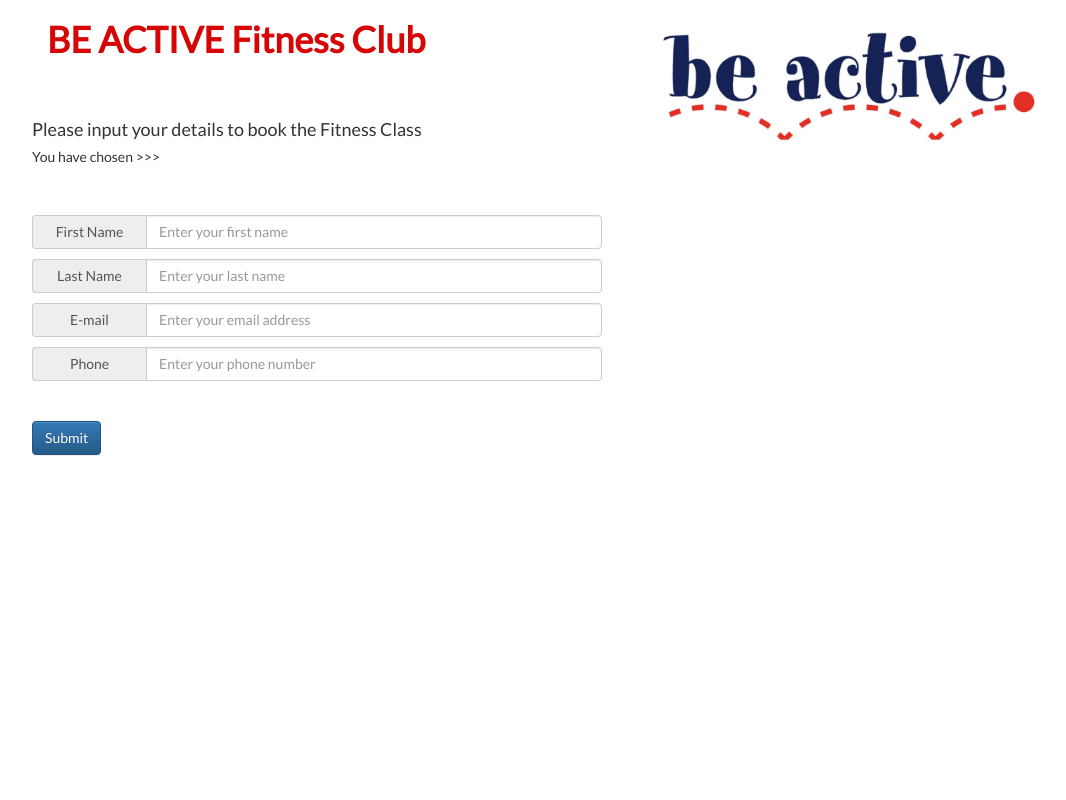
After one commit to annlii/fitness-club, a Django app: page /book in a window 1280 px wide. The commit adds this page. Shown: the whole page, without its empty margins (38-1104 px from the left). Run offline with Django 3.2, Linux system fonts and the light colour scheme; some libraries are stand-ins or nearby versions.

Commit message:
Tamplates divided into base and the rest, new template - book, logo added, changed look of site

```diff
--- a/club/static/css/club.css
+++ b/club/static/css/club.css
@@ -1,16 +1,32 @@
 h1 a {
-    color: #F50ABA;
+    color: #D60606;
 	font-weight: bold;
-	font-family: 'Indie Flower';
+	padding-left: 70px;
+
 }
 
 li a {
-    color: #0AAEF5;
 	font-weight: bold;
 }
 
 body {
+	margin: 0;
+    padding: 0;
     padding-left: 15px;
 	padding-right: 15px;
 	font-family: 'Lato';
 }
+
+.input-group-addon {
+    width: 20%;
+}
+
+.input-group {
+    width: 50%;
+}
+
+img {
+	position: absolute;
+    right: 15%;
+    width: 400px;
+}
--- /dev/null
+++ b/club/templates/club/base.html
@@ -0,0 +1,22 @@
+{% load staticfiles %}
+<html>
+    <head>
+        <title>BE ACTIVE</title>
+		<link rel="stylesheet" href="//maxcdn.bootstrapcdn.com/bootstrap/3.3.6/css/bootstrap.min.css">
+		<link rel="stylesheet" href="//maxcdn.bootstrapcdn.com/bootstrap/3.3.6/css/bootstrap-theme.min.css">
+		<link href='https://fonts.googleapis.com/css?family=Indie+Flower' rel='stylesheet' type='text/css'>
+		<link href='https://fonts.googleapis.com/css?family=Lato' rel='stylesheet' type='text/css'>
+		<link rel="stylesheet" href="{% static 'css/club.css' %}">
+    </head>
+	<body>
+		 <div>
+			<img src="{% static 'images/logo.png' %}"/>
+            <h1><a href="{%url 'homepage' %}">BE ACTIVE Fitness Club</a></h1>
+        </div>
+		<br></br>
+		<div class="content container">
+           	{% block content %}
+			{% endblock %}
+        </div>
+    </body>
+</html>
--- /dev/null
+++ b/club/templates/club/book.html
@@ -0,0 +1,33 @@
+{% extends 'club/base.html' %}
+
+{% block content %}
+<div>
+	<h4>Please input your details to book the Fitness Class</h4>
+	<h5>You have chosen >>> </h5>
+	<br></br>
+</div>
+<form>
+  <div class="input-group">
+  <span class="input-group-addon" width="10px">First Name</span>
+  <input type="text" class="form-control" name="FirstName" placeholder="Enter your first name">
+  </div>
+  <p></p>
+  <div class="input-group">
+  <span class="input-group-addon">Last Name</span>
+  <input type="text" class="form-control" name="LastName" placeholder="Enter your last name">
+  </div>
+  <p></p>
+  <div class="input-group">
+  <span class="input-group-addon">E-mail</span>
+  <input type="text" class="form-control" name="Email" placeholder="Enter your email address">
+  </div>
+  <p></p>
+  <div class="input-group">
+  <span class="input-group-addon">Phone</span>
+  <input type="text" class="form-control" name="Phone" placeholder="Enter your phone number">
+  </div>
+  <br></br>
+  <td><a href=""><button type="button" class="btn btn-primary">Submit</button></a></td>
+</form>
+
+{% endblock %}
--- a/club/urls.py
+++ b/club/urls.py
@@ -1,7 +1,9 @@
 """URL module"""
 from django.conf.urls import url
-from club.views import HomePageView
+from .views import HomePageView
+from .views import BookView
 
 urlpatterns = [
-    url(r'^$', HomePageView.as_view()),
+    url(r'^$', HomePageView.as_view(), name='homepage'),
+    url(r'^book$', BookView.as_view(), name='book'),
 ]
--- a/club/views.py
+++ b/club/views.py
@@ -13,3 +13,7 @@ class HomePageView(TemplateView):
         context = super(HomePageView, self).get_context_data(**kwargs)
         context['trainings'] = Training.objects.filter(state="A", training_date__gte=now).order_by('training_date', 'start_time')
         return context
+
+class BookView(TemplateView):
+    """Booking page"""
+    template_name = 'club/book.html'
```
Also changed, not shown: club/models.py (+9 -0 lines), club/templates/club/training_list.html (+5 -23 lines), club/migrations/0002_participant.py (added), club/static/images/logo.png (added).
